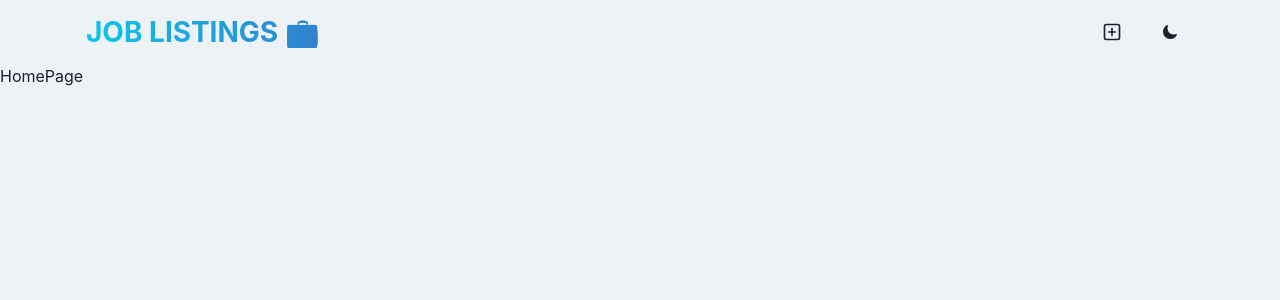
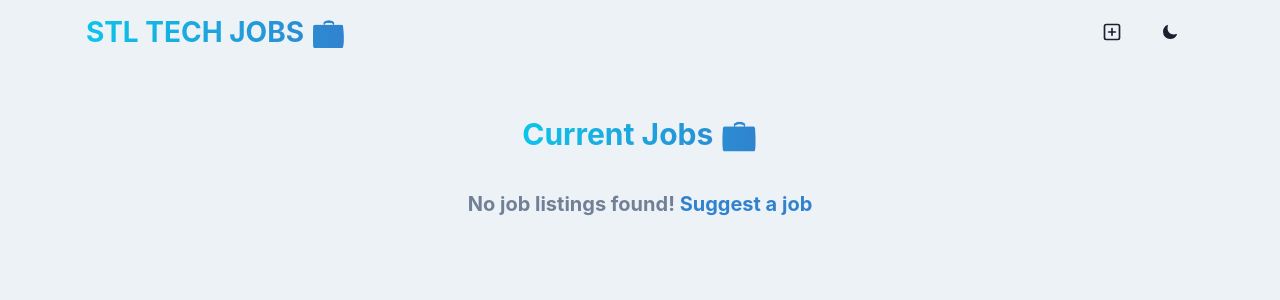
Before and after one commit to Tinxte/Tech-Jobs-STL-MERN, a React (Vite) app in the folder frontend/: page / in a window 1280 px wide. Shown: the top 300 px of the page. Built offline with nearby package versions, Linux system fonts and the light colour scheme.

Commit message:
job clears after submission, added home page

```diff
--- a/frontend/src/components/Navbar.jsx
+++ b/frontend/src/components/Navbar.jsx
@@ -30,7 +30,7 @@ const Navbar = () => {
                 bgGradient={"linear(to-r, cyan.400, blue.500)"}
                 bgClip={"text"}
             >
-                <Link to={"/"}>Job Listings 💼</Link>
+                <Link to={"/"}>STL Tech Jobs 💼</Link>
             </Text>
 
             <HStack spacing={2} alignItems={"center"}>
--- a/frontend/src/pages/CreatePage.jsx
+++ b/frontend/src/pages/CreatePage.jsx
@@ -33,8 +33,10 @@ const handleAddJob = async() => {
       description: message,
       status: "success",
       isClosable: true
-    })
+    });
   }
+
+  setNewJob({ jobName: "", companyName: "", website: "" });
 
   console.log(newJob);
 
--- a/frontend/src/pages/HomePage.jsx
+++ b/frontend/src/pages/HomePage.jsx
@@ -1,9 +1,33 @@
-import React from 'react'
+import React from "react";
+import { Container, VStack, Text } from "@chakra-ui/react";
+import { Link } from "react-router-dom";
 
 const HomePage = () => {
   return (
-    <div>HomePage</div>
-  )
-}
+    <Container maxW="container.xl" py={12}>
+      <VStack spacing={8}>
+        <Text
+          fontSize={"30"}
+          fontWeight={"bold"}
+          textAlign={"center"}
+          bgGradient={"linear(to-r, cyan.400, blue.500)"}
+          bgClip={"text"}
+        >
+          Current Jobs 💼
+        </Text>
 
-export default HomePage
+        <Text fontSize="xl" textAlign={"center"} fontWeight={"bold"} color={"gray.500"}>
+          No job listings found! {" "}
+          <Link to={"/create"}>
+            <Text as="span" color={"blue.500"} _hover={{ textDecoration: "underline" }}>
+              Suggest a job
+            </Text>
+          </Link>
+        </Text>
+
+      </VStack>
+    </Container>
+  );
+};
+
+export default HomePage;
```
